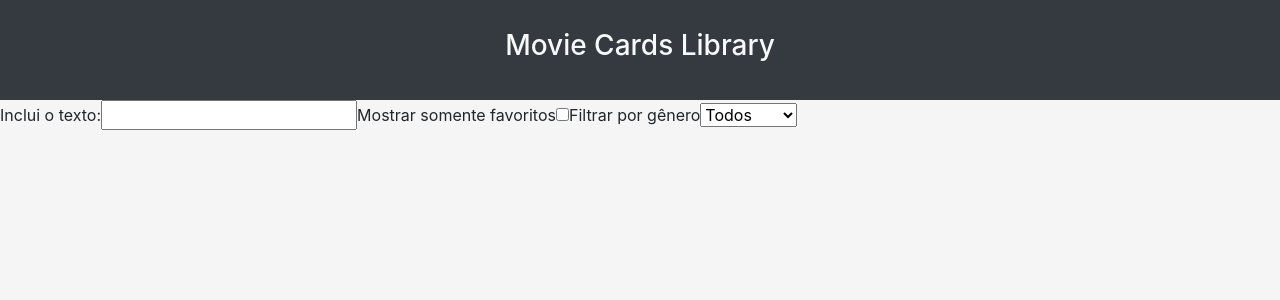
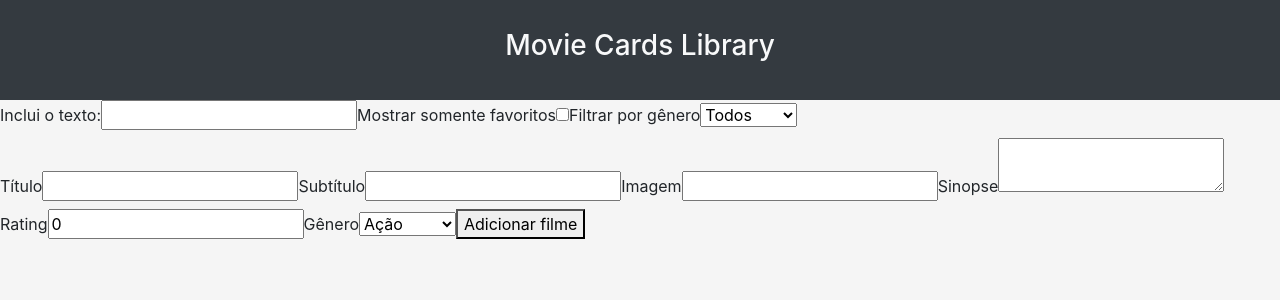
Before and after one commit to tryber/sd-05-block12-project-movie-card-library-stateful, a React (Create React App) app: page / in a window 1280 px wide. Shown: the top 300 px of the page. Built offline with nearby package versions, Linux system fonts and the light colour scheme.

Commit message:
AddMovie component implemented

```diff
--- a/src/App.js
+++ b/src/App.js
@@ -1,6 +1,7 @@
 import React from 'react';
 import './App.css';
 import SearchBar from './components/SearchBar';
+import AddMovie from './components/AddMovie';
 
 import Header from './components/Header';
 
@@ -9,6 +10,7 @@ function App() {
     <div className="App">
       <Header />
       <SearchBar />
+      <AddMovie />
     </div>
   );
 }
--- a/src/components/AddMovie.jsx
+++ b/src/components/AddMovie.jsx
@@ -1 +1,82 @@
-// implement AddMovie component here
+import React from 'react';
+
+class AddMovie extends React.Component {
+  constructor(props) {
+    super(props)
+    this.state = {
+      subtitle: '',
+      title: '',
+      imagePath: '',
+      storyline: '',
+      rating: 0,
+      genre: 'action'
+    }
+
+    this.changeInputValue = this.changeInputValue.bind(this);
+
+  }
+
+  changeInputValue(e) {
+    let { name, value } = e.target;
+    this.setState({ [name]: value });
+  }
+
+  changeInputRatingValue(e) {
+    let { name, num } = e.target;
+    this.setState({ [name]: Number(num) });
+  }
+
+  onClick() {
+    const onClick = this.props.onClick;
+    onClick(this.state);
+    this.setState({
+      subtitle: '',
+      title: '',
+      imagePath: '',
+      storyline: '',
+      rating: 0,
+      genre: 'action',
+    });
+    this.setState(this.state)
+  }
+
+  render() {
+    return (
+      <section>
+        <form>
+          <label>
+            Título
+            <input type="text" name="title" value={this.state.title} onChange={this.changeInputValue} />
+          </label>
+          <label>
+            Subtítulo
+            <input type="text" name="subtitle" value={this.state.subtitle} onChange={this.changeInputValue} />
+          </label>
+          <label>
+            Imagem
+            <input type="text" name="image" value={this.state.imagePath} onChange={this.changeInputValue} />
+          </label>
+          <label>
+            Sinopse
+            <textarea type="text" name="storyline" value={this.state.storyline} onChange={this.changeInputValue} />
+          </label>
+          <label>
+            Rating
+            <input type="number" name="rating" value={this.state.rating} onChange={this.changeInputRatingValue} />
+          </label>
+          <label>
+            Gênero
+            <select name="genre" value={this.state.genre} onChange={this.changeInputValue}>
+              <option value="action">Ação</option>
+              <option value="comedy">Comédia</option>
+              <option value="thriller">Suspense</option>
+            </select>
+          </label>
+          <button onClick={this.onClick}>Adicionar filme</button>
+        </form>
+      </section>
+    )
+  }
+}
+
+export default AddMovie
```
